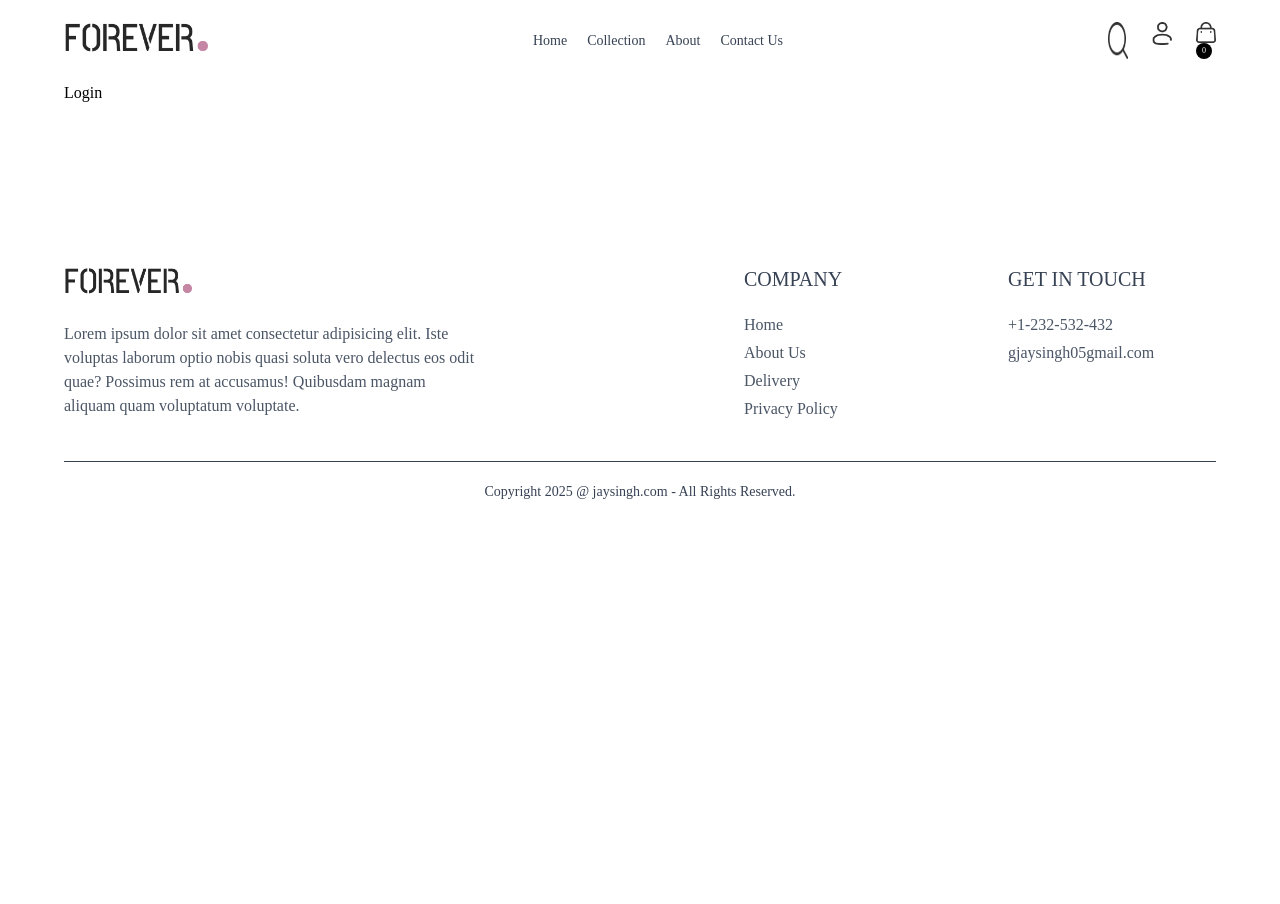
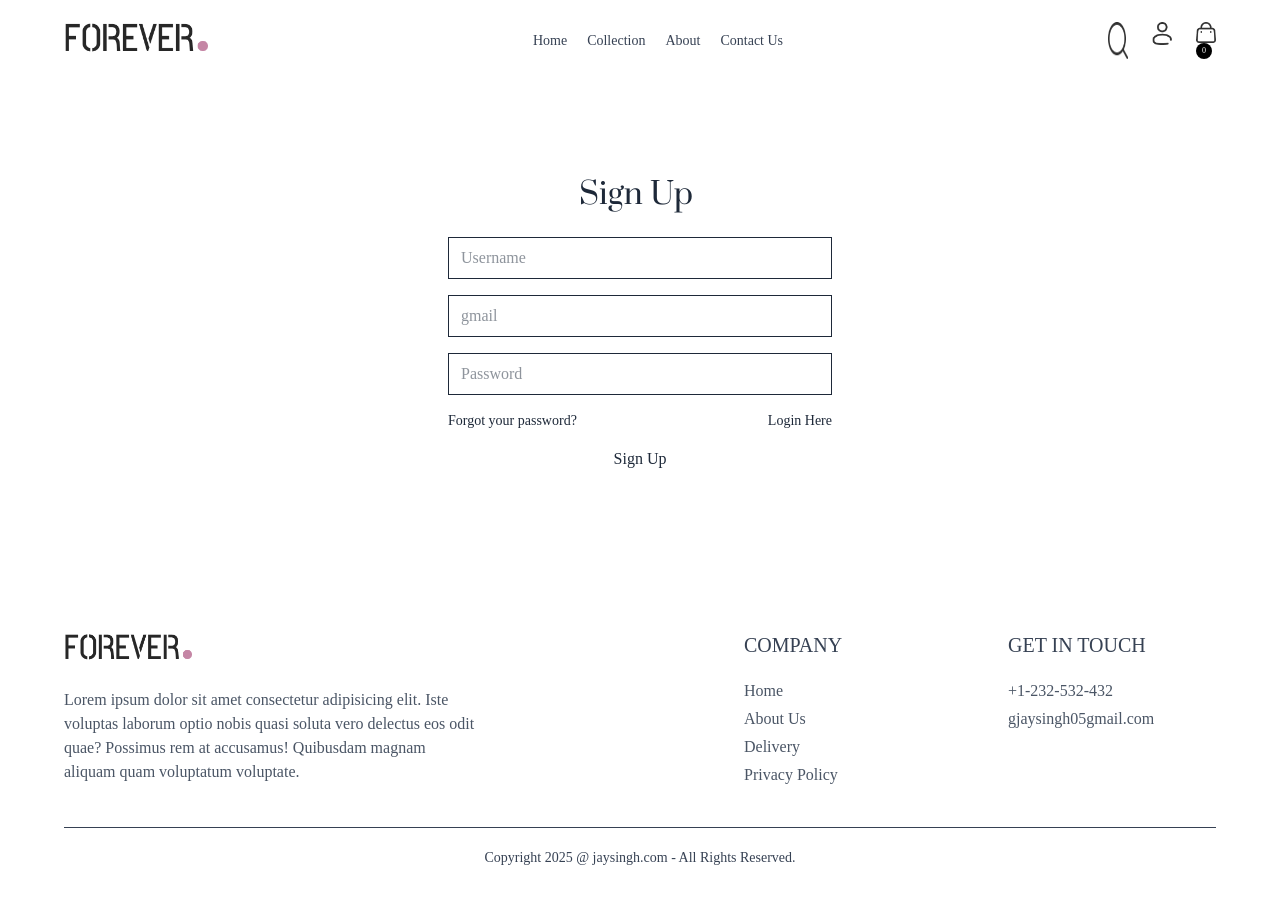
Before and after one commit to Jaysinghgautam/E-ComerceWebsite, a React (Vite) app in the folder Frontend/: page /login in a window 1280 px wide. Shown: the top 904 px of the page. Before the commit the page ends 800 px from the top, so only its background shows below. Built offline with nearby package versions, Linux system fonts and the light colour scheme.

Commit message:
updated login form

```diff
--- a/Frontend/src/components/Navbar.jsx
+++ b/Frontend/src/components/Navbar.jsx
@@ -4,11 +4,14 @@
 import { ShopContext } from "../context/ShopContext";
 function Navbar() {
   const [visible, setVisible] = useState(false);
-  const {setShowSearch,getcartcount} = useContext(ShopContext);
+  const { setShowSearch, getcartcount } = useContext(ShopContext);
 
   return (
     <div className="flex items-center justify-between py-5 font-medium">
-    <Link to='/'>  <img src={assets.logo} alt="" className="w-36" /></Link>
+      <Link to="/">
+        {" "}
+        <img src={assets.logo} alt="" className="w-36" />
+      </Link>
       <ul className="sm:flex gap-5 text-sm text-gray-700 hidden">
         <NavLink to="/" className="flex flex-col items-center gap-1">
           <p>Home</p>
@@ -28,13 +31,21 @@
         </NavLink>
       </ul>
       <div className="flex item-center gap-6">
-        <img onClick={()=>setShowSearch(true)} src={assets.search_icon} alt="" className="w-5 cursor-pointer" />
+        <img
+          onClick={() => setShowSearch(true)}
+          src={assets.search_icon}
+          alt=""
+          className="w-5 cursor-pointer"
+        />
         <div className="group relative ">
-          <img
-            className="w-5 cursor-pointer"
-            src={assets.profile_icon}
-            alt=""
-          />
+          <Link to="/login">
+            {" "}
+            <img
+              className="w-5 cursor-pointer"
+              src={assets.profile_icon}
+              alt=""
+            />
+          </Link>
           <div className="group-hover:block hidden absolute dropdown-menu right-0 pt-4">
             <div className="flex flex-col gap-2 w-36 py-3 px-5 bg-slate-100 text-gray-500 rounded">
               <p className="cursor-pointer hover:text-black">My Profile</p>
--- a/Frontend/src/pages/Login.jsx
+++ b/Frontend/src/pages/Login.jsx
@@ -1,8 +1,31 @@
-import React from 'react'
+import React, { useState } from 'react'
 
 function Login() {
+
+  const [currentState, setCurrentState] =  useState('Sign Up');
+
+  const onsubmithandler =  async (e) => {
+    e.preventDefault();
+  }
+
   return (
-    <div>Login</div>
+   <form onSubmit={onsubmithandler} className='flex flex-col items-center w-[90%] sm:max-w-96 m-auto mt-14 gap-4 text-gray-800  ' action="">
+<div className="inline-flex items-center gap-2 mb-2 mt-10">
+  <p className='prata-regular text-3xl' > {currentState} </p>
+  <hr className='border-none h-[1.5px]w-8 bg-gray-800 '/>
+</div>
+   {currentState === 'Login' ? '' : <input className='w-full px-3 py-2 border border-gray-800' type="text" placeholder='Username' required />}
+   <input className='w-full px-3 py-2 border border-gray-800' type="email" placeholder='gmail' required />
+   <input className='w-full px-3 py-2 border border-gray-800' type="password" placeholder='Password' required />
+   <div className="w-full flex justify-between text-sm mt-[-80]">
+    <p className='curosr-pointer' >Forgot your password?</p>
+    {
+      currentState === 'Login' ? <p className='cursor-pointer' onClick={()=>setCurrentState('Sign Up')} >Create account</p>
+      : <p className='cursor-pointer' onClick={()=>setCurrentState('Login')}  >Login Here</p>
+    }
+   </div>
+   <button>{currentState === 'Login' ? 'Sign In' : 'Sign Up'} </button>
+   </form>
   )
 }
 
```
